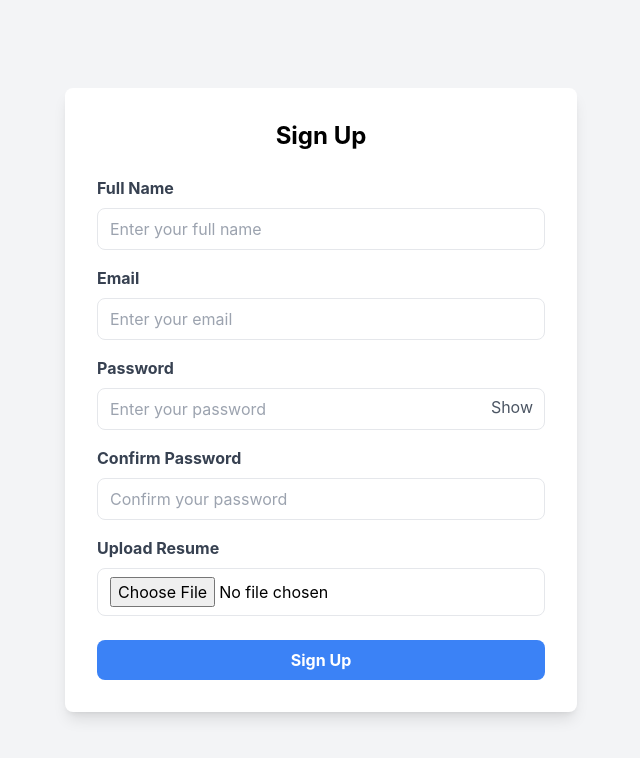
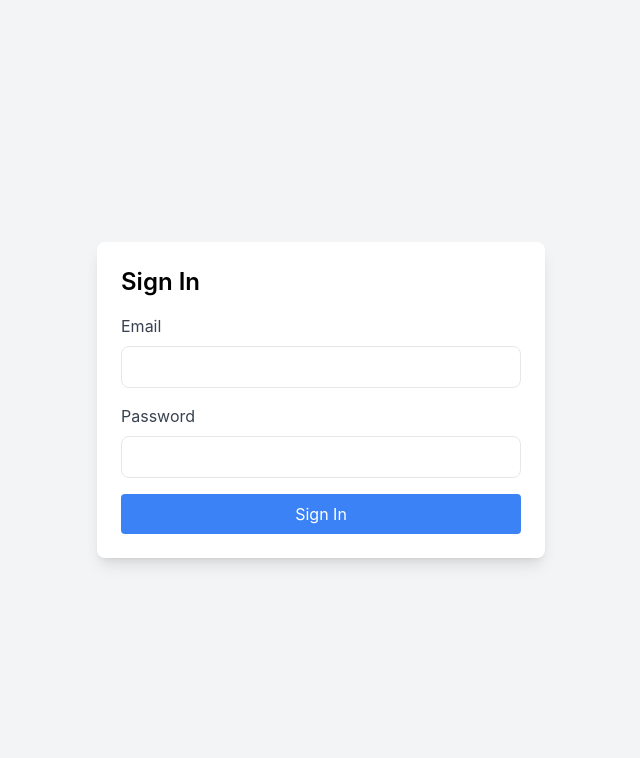
Before and after one commit to AmritHimanshu/Kudosware-Assignment, a React (Create React App) app in the folder client/: page / in a window 1280 px wide. Shown: the top 758 px of the page, without its empty margins (319-959 px from the left). Built offline with nearby package versions, Linux system fonts and the light colour scheme.

Commit message:
sign in page

```diff
--- a/client/src/App.js
+++ b/client/src/App.js
@@ -1,12 +1,14 @@
 import { BrowserRouter as Router, Routes, Route } from "react-router-dom";
+import SignInPage from "./components/SignInPage";
+import Signup from "./components/Signup";
 import ProfilePage from "./components/ProfilePage";
-import Signup from "./components/Signup";
 
 function App() {
   return (
     <Router>
       <Routes>
-        <Route path="/" element={<Signup />} />
+      <Route path="/" element={<SignInPage />} />
+        <Route path="/signup" element={<Signup />} />
         <Route path="/profile" element={<ProfilePage />} />
       </Routes>
     </Router>
--- a/client/src/components/ProfilePage.js
+++ b/client/src/components/ProfilePage.js
@@ -1,4 +1,5 @@
 import React, { useEffect, useState } from "react";
+import { useNavigate } from "react-router-dom";
 import LoadingIcon from "./loadingIcon.svg";
 
 const ProfilePage = () => {
@@ -6,6 +7,8 @@ const ProfilePage = () => {
   const [message, setMessage] = useState(null);
   const [isEditing, setIsEditing] = useState(false);
   const [isLoading, setIsLoading] = useState(false);
+
+  const navigate = useNavigate();
 
   const handleChange = (e) => {
     setUser({ ...user, [e.target.name]: e.target.value });
@@ -101,12 +104,20 @@ const ProfilePage = () => {
                 View Resume
               </a>
             </p>
+            <div className="flex justify-between">
             <button
               onClick={() => setIsEditing(true)}
               className="bg-blue-500 text-white py-2 px-4 rounded hover:bg-blue-600"
             >
               Edit Profile
             </button>
+            <button
+              onClick={()=>navigate('/')}
+              className="bg-blue-500 text-white py-2 px-4 rounded hover:bg-blue-600"
+            >
+              Sign in
+            </button>
+            </div>
           </div>
         ) : (
           <>
--- /dev/null
+++ b/client/src/components/SignInPage.js
@@ -0,0 +1,145 @@
+import React, { useState } from "react";
+import { useNavigate } from "react-router-dom";
+import LoadingIcon from "./loadingIcon.svg";
+
+const SignInPage = () => {
+  const navigate = useNavigate();
+
+  const [message, setMessage] = useState(null);
+  const [isLoading, setIsLoading] = useState(false);
+
+  const [formData, setFormData] = useState({
+    email: "",
+    password: "",
+  });
+
+  const [errors, setErrors] = useState({
+    email: "",
+    password: "",
+  });
+
+  const handleChange = (e) => {
+    const { name, value } = e.target;
+    setFormData({
+      ...formData,
+      [name]: value,
+    });
+  };
+
+  const handleSubmit = async (e) => {
+    e.preventDefault();
+    const newErrors = { email: "", password: "" };
+
+    if (!formData.email) {
+      newErrors.email = "Email is required";
+      setErrors(newErrors);
+      return;
+    }
+
+    if (!formData.password) {
+      newErrors.password = "Password is required";
+      setErrors(newErrors);
+      return;
+    }
+
+    setIsLoading(true);
+    try {
+      const res = await fetch("http://localhost:5000/api/signin", {
+        method: "POST",
+        headers: {
+          "Content-Type": "application/json",
+        },
+        credentials: "include",
+        body: JSON.stringify(formData),
+      });
+      const data = await res.json();
+      if (res.status !== 201) {
+        setMessage(data.error);
+      } else {
+        setMessage(data.message);
+        navigate("/profile");
+      }
+      setTimeout(() => {
+        setMessage(null);
+      }, 2000);
+    } catch (error) {
+      console.log(error);
+    }
+    setIsLoading(false);
+  };
+
+  return (
+    <div className="min-h-screen flex items-center justify-center bg-gray-100 p-4">
+      {message && (
+        <div
+          className={`absolute top-0 z-50 w-full p-2 font-medium text-sm ${
+            message === "Successfully logged in"
+              ? "bg-green-400"
+              : "bg-red-600 text-white"
+          }`}
+        >
+          {message}
+        </div>
+      )}
+      {isLoading ? (
+        <div className="min-h-screen w-full place-content-center">
+        <img
+          src={LoadingIcon}
+          alt="loading"
+          className="m-auto w-[150px] h-[100px]"
+        />
+      </div>
+      ) : (
+        <div className="bg-white p-6 rounded-lg shadow-lg w-full max-w-md">
+          <h1 className="text-2xl font-semibold mb-4">Sign In</h1>
+          <form onSubmit={handleSubmit}>
+            <div className="mb-4">
+              <label className="block text-gray-700 mb-2" htmlFor="email">
+                Email
+              </label>
+              <input
+                type="email"
+                name="email"
+                id="email"
+                value={formData.email}
+                onChange={handleChange}
+                className={`w-full px-4 py-2 border rounded-lg focus:outline-none focus:ring-2 ${
+                  errors.email ? "border-red-500" : "focus:ring-blue-500"
+                }`}
+              />
+              {errors.email && (
+                <p className="text-red-500 text-sm mt-1">{errors.email}</p>
+              )}
+            </div>
+            <div className="mb-4">
+              <label className="block text-gray-700 mb-2" htmlFor="password">
+                Password
+              </label>
+              <input
+                type="password"
+                name="password"
+                id="password"
+                value={formData.password}
+                onChange={handleChange}
+                className={`w-full px-4 py-2 border rounded-lg focus:outline-none focus:ring-2 ${
+                  errors.password ? "border-red-500" : "focus:ring-blue-500"
+                }`}
+              />
+              {errors.password && (
+                <p className="text-red-500 text-sm mt-1">{errors.password}</p>
+              )}
+            </div>
+            <button
+              type="submit"
+              className="bg-blue-500 text-white py-2 px-4 rounded hover:bg-blue-600 w-full"
+            >
+              Sign In
+            </button>
+          </form>
+        </div>
+      )}
+    </div>
+  );
+};
+
+export default SignInPage;
--- a/client/src/components/Signup.js
+++ b/client/src/components/Signup.js
@@ -1,7 +1,10 @@
 import React, { useState } from "react";
+import { useNavigate } from "react-router-dom";
 import LoadingIcon from "./loadingIcon.svg";
 
 const Signup = () => {
+  const navigate = useNavigate();
+
   const [name, setName] = useState("");
   const [email, setEmail] = useState("");
   const [password, setPassword] = useState("");
@@ -62,6 +65,7 @@ const Signup = () => {
           setPassword("");
           setConfirmPassword("");
           setResume(null);
+          navigate('/profile');
         }
       } else {
         setMessage("Error in uploading pdf");
```
